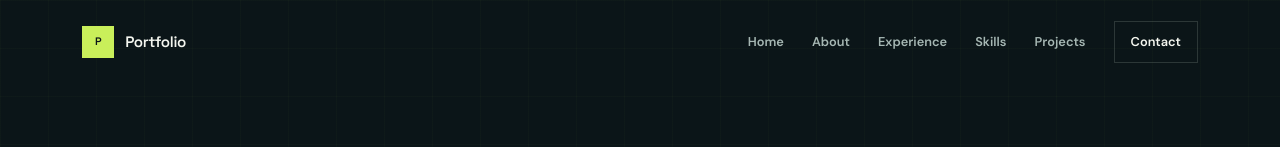
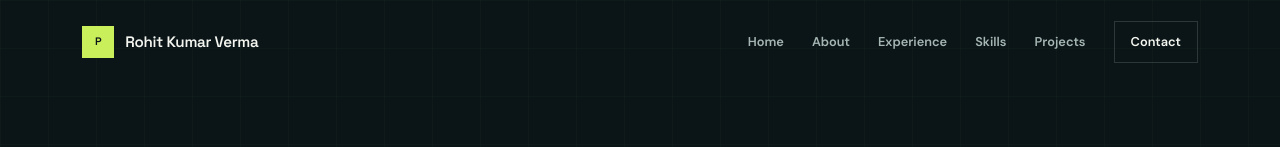
Before and after one commit to rohitverma9773/portfolio01, a React (Vite) app: page / in a window 1280 px wide. Shown: the top 147 px of the page. Built offline with nearby package versions, Linux system fonts and the light colour scheme.

Commit message:
Update brand name in Navbar component

```diff
--- a/src/components/Navbar.jsx
+++ b/src/components/Navbar.jsx
@@ -24,7 +24,7 @@ const Navbar = () => {
   return (
     <nav className={`topnav ${scrolled ? 'topnav-scrolled' : ''}`}>
       <div className="container nav-inner">
-        <a href="#hero" className="brand"><span className="brand-mark">P</span><span className="brand-name">Portfolio</span></a>
+        <a href="#hero" className="brand"><span className="brand-mark">P</span><span className="brand-name">Rohit Kumar Verma</span></a>
         <div className="desktop-nav">
           {navLinks.map((link) => (
             <a key={link.name} href={link.href} className="nav-link">{link.name}</a>
```
